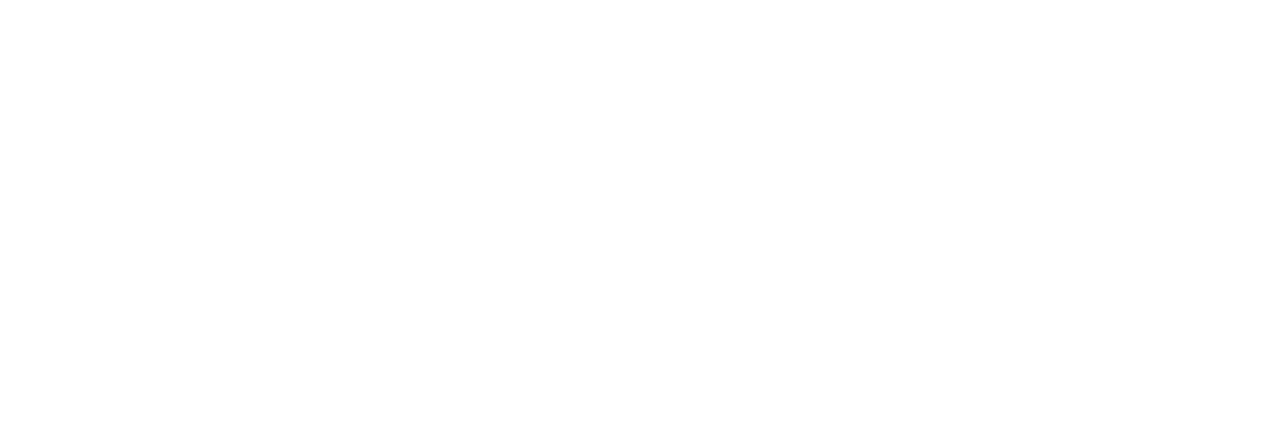
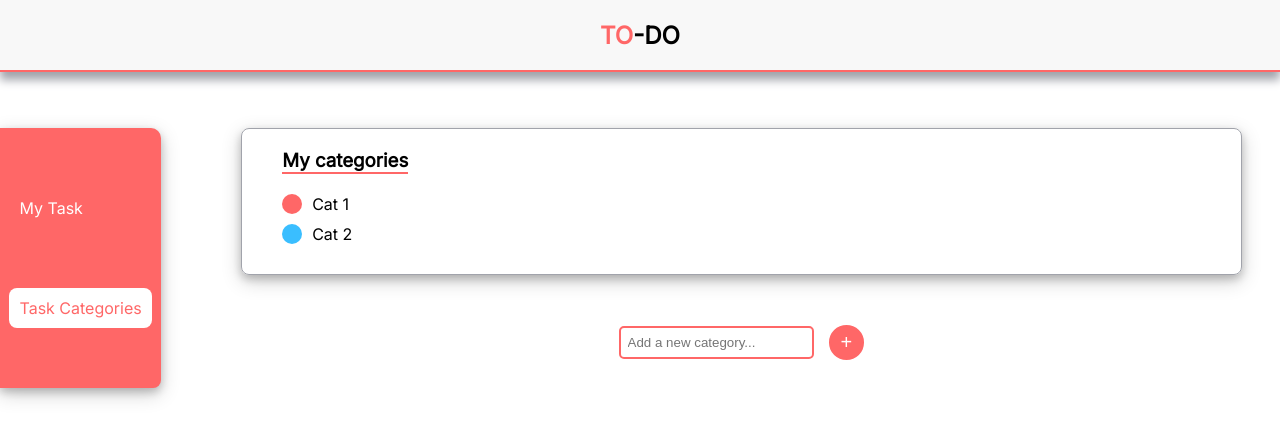
Before and after one commit to Benny-03/app-todo, a React (Vite) app: page /task-categories in a window 1280 px wide. Shown: the top 438 px of the page. Built offline with nearby package versions, Linux system fonts and the light colour scheme.

Commit message:
home page completed, started with categories page

```diff
--- /dev/null
+++ b/src/TaskCategories.jsx
@@ -0,0 +1,26 @@
+import React from "react";
+import { useStore } from "./state";
+import Sidebar from "./components/Sidebar";
+import { CategoriesList } from "./components/CategoriesList";
+import { AddCategories } from "./components/AddCategories";
+
+function TaskCategories () {
+
+    return (
+        <div className="task-categories">
+            <div className="header">
+                <h2><span style={{color: "#FF6767"}}>TO</span>-DO</h2>
+            </div>
+            <div className="site-content">
+                <Sidebar />
+                <main className="main-content">
+                    <CategoriesList />
+                    <AddCategories />
+                </main>
+            </div>
+        </div>
+    )
+
+}
+
+export default TaskCategories;
--- /dev/null
+++ b/src/components/AddCategories.jsx
@@ -0,0 +1,31 @@
+import React, { useState } from "react";
+import { useStore } from "../state";
+
+export const AddCategories = () => {
+    const [cat, setCat] = useState("");
+    const { addCat } = useStore();
+
+    return (
+        <div className="insert-todo">
+            <input
+                type="text"
+                placeholder="Add a new category..."
+                value={cat}
+                onChange={(e) => setCat(e.target.value)}
+                onKeyDown={(e) => {
+                    if (e.key === "Enter" && cat.length > 0) {
+                        addCat(cat, "#FF6767");
+                        setCat("");
+                    }
+                }} />
+            <button
+                type="button"
+                onClick={() => {
+                    if(cat.length > 0) {
+                        addCat(cat, "#FF6767");
+                        setCat("");
+                    }
+                }} > <p>+</p> </button>
+        </div>
+    );
+}
--- /dev/null
+++ b/src/components/CategoriesList.jsx
@@ -0,0 +1,27 @@
+import React from "react";
+import { useStore } from "../state";
+
+export const CategoriesList = () => {
+    const { categories } = useStore()
+
+    return (
+        <div className="categories-list">
+            <h3>My categories</h3>
+            <ul>
+                {categories.map((cat) => (
+                    <li key={cat.id}>
+                        <div style={{display: "flex"}}>
+                            <div className="color-cat" style={{backgroundColor: cat.color}}></div>
+                            {cat.title}
+                        </div>
+                        <div className="buttons-edit">
+                            {/* <EditTodo id={cat.id}/>
+                            <RemoveTodo id={cat.id} />
+                            { taskNotCompleted(tasks) } */}
+                        </div>
+                    </li>
+                ))}
+            </ul>
+        </div>
+    )
+}
--- a/src/components/TodoList.jsx
+++ b/src/components/TodoList.jsx
@@ -1,7 +1,7 @@
-import React, {useState, useEffect} from "react";
+import React from "react";
 import { useStore } from "../state";
-import { RemoveTodo } from "../components/RemoveTodo";
-import { EditTodo } from "../components/EditTodo"
+import { RemoveTodo } from "./RemoveTodo";
+import { EditTodo } from "./EditTodo"
 
 export const TodoList = () => {
     const { tasks, NotCompleted, taskNotCompleted } = useStore();
--- a/src/main.jsx
+++ b/src/main.jsx
@@ -2,8 +2,8 @@
 import { createRoot } from 'react-dom/client';
 import { createBrowserRouter, RouterProvider } from "react-router";
 import { Provider } from './state';
-import Home from './pages/Home';
-import TaskCategories from './pages/TaskCategories';
+import Home from './Home';
+import TaskCategories from './TaskCategories';
 
 const root = createRoot(document.getElementById('root'));
 
--- a/src/state.jsx
+++ b/src/state.jsx
@@ -14,11 +14,23 @@
     completed: false,
 }];
 
+const initialCategories =  [{
+    id: Math.random().toString(36).slice(2),
+    title: "Cat 1",
+    color: "#FF6767",
+}, {
+    id: Math.random().toString(36).slice(2),
+    title: "Cat 2",
+    color: "#3ABEFF",
+}];
+
 export const StoreContext = createContext({
     tasks: initialTasks,
+    categories: initialCategories,
     NotCompleted: 0,
     taskNotCompleted: (task) => {},
     addTask: (text) => {},
+    addCat: (text, color) => {},
     deleteTask: (id) => {},
     editTask: (id, text) => {},
 });
@@ -26,11 +38,13 @@
 export const Provider = ({ children }) => {
     // const [state, dispatch] = useReducer(reducer, initialState);
     const [tasks, setTasks] = useState(initialTasks);
+    const [categories, setCategories] = useState(initialCategories)
     const [NotCompleted, setNotCompleted] = useState(tasks.length)
 
     return (
         <StoreContext.Provider value={{
             tasks,
+            categories,
             NotCompleted,
             taskNotCompleted (tasks) {
                 let notComp = 0;
@@ -46,6 +60,13 @@
                     id: Math.random().toString(36).slice(2),
                     title: text,
                     completed: false,
+                }]);
+            },
+            addCat (text, color) {
+                setCategories((prevCat) => [...prevCat, {
+                    id: Math.random().toString(36).slice(2),
+                    title: text,
+                    color: color
                 }]);
             },
             deleteTask (id) {
--- a/src/style.css
+++ b/src/style.css
@@ -123,23 +123,24 @@
     height: 100%;
 }
 
-.todo-list {
+.todo-list, .categories-list {
     border: solid 1px var(--grey);
     border-radius: 8px;
     padding: 20px 40px;
     box-shadow: 0 4px 8px 0 rgba(0, 0, 0, 0.2), 0 6px 20px 0 rgba(0, 0, 0, 0.19);
 }
 
-.todo-list h3 {
+.todo-list h3, .categories-list h3 {
     border-bottom: solid 2px var(--red);
+    width: fit-content;
 }
 
-.todo-list ul{
+.todo-list ul, .categories-list ul {
     list-style: none;
     margin-top: 20px;
 }
 
-.todo-list li {
+.todo-list li, .categories-list li {
     padding-bottom: 10px;
     display: flex;
     justify-content: space-between;
@@ -209,3 +210,12 @@
 .edit-todo .false {
     display: none;
 }
+
+/* CATERIES-PAGE */
+
+.color-cat {
+    width: 20px;
+    height: 20px;
+    border-radius: 50%;
+    margin-right: 10px;
+}
```
Also changed, not shown: src/Home.jsx (renamed from src/pages/Home.jsx, +4 -4 lines), src/pages/TaskCategories.jsx (deleted, +0 -7 lines).
